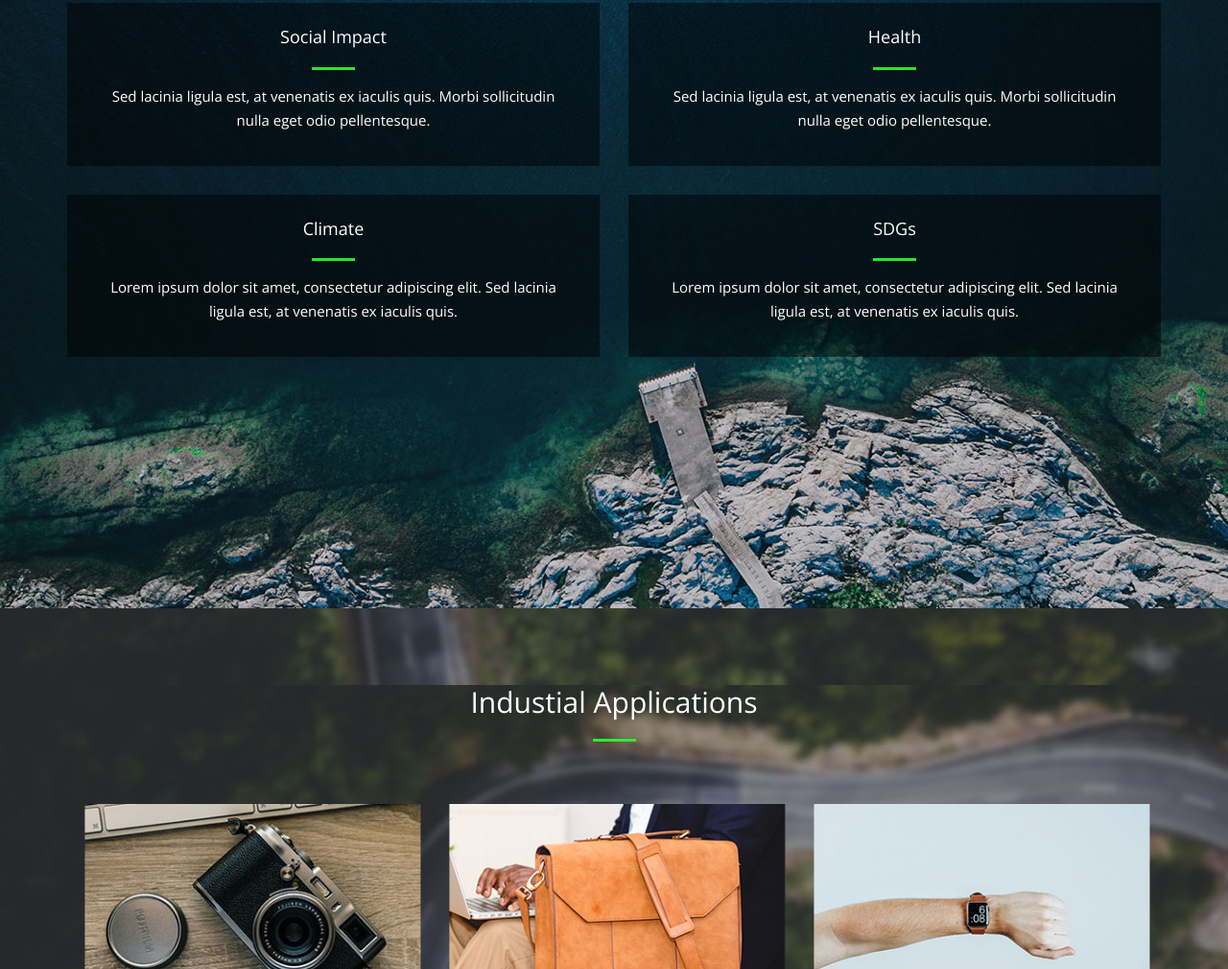
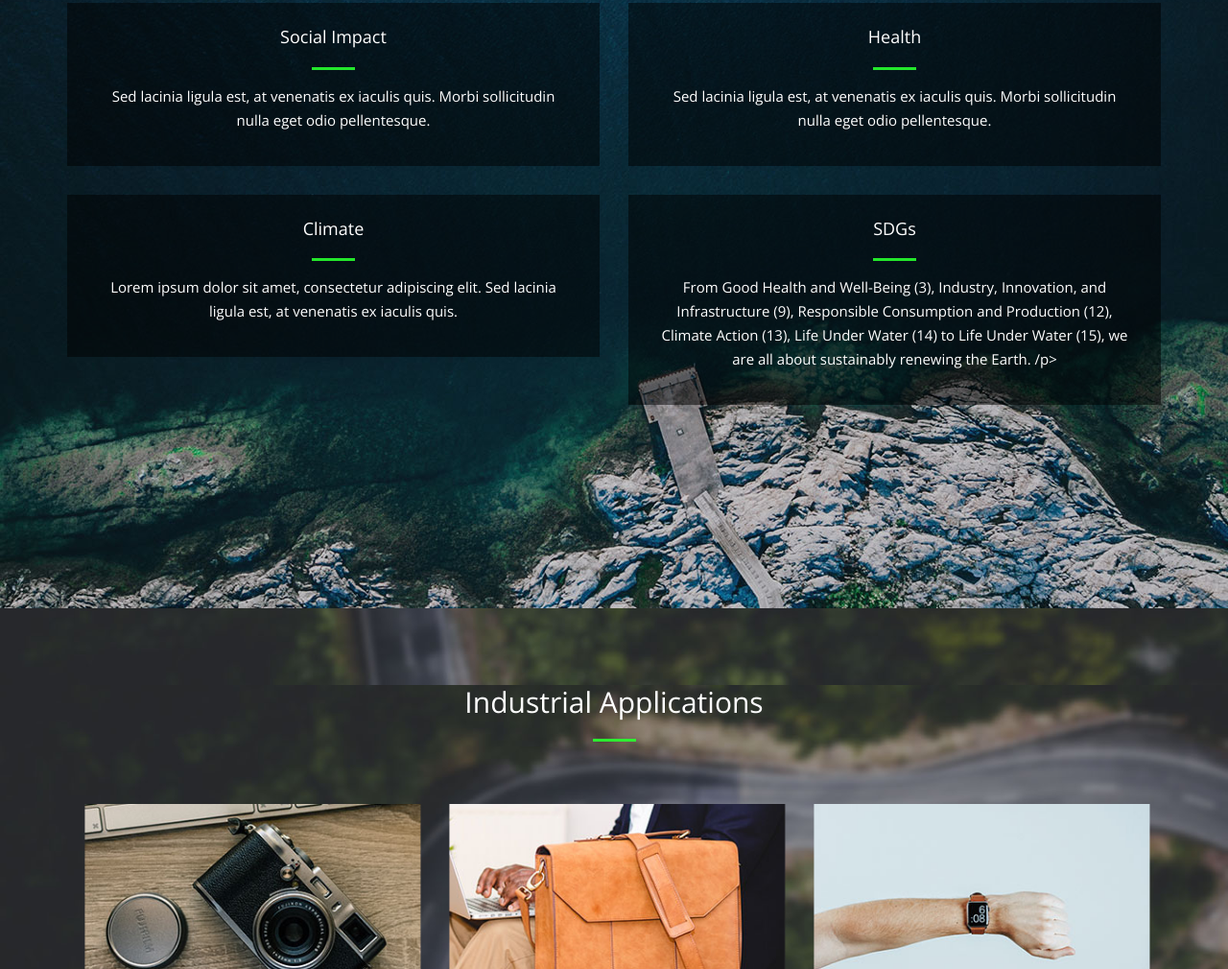
Before and after one commit to njoro254/biokraftsystems.github.io, a plain HTML site: page index.html in a window 1280 px wide. Shown: the part 966-1976 px from the top of the page at 96% size. Drawn offline with nearby package versions, Linux system fonts and the light colour scheme.

Commit message:
Index content

```diff
--- a/index.html
+++ b/index.html
@@ -4,7 +4,7 @@
 <head>
     <meta charset="utf-8">
     <meta http-equiv="X-UA-Compatible" content="IE=edge,chrome=1">
-    <title>Vanilla Bootstrap v4.2.1 Theme</title>
+    <title>Biokraft Systems Limited : Your Natural Power!</title>
     <meta name="description" content="">
     <meta name="viewport" content="width=device-width, initial-scale=1">
     <link rel="apple-touch-icon" href="apple-touch-icon.png">
@@ -39,7 +39,7 @@ https://templatemo.com/tm-526-vanilla
     <div class="parallax-content baner-content" id="home">
         <div class="container">
             <div class="first-content">
-                <h1 style="text-transform: capitalize;">BioKraft</h1>
+                <h1 style="text-transform: capitalize;">BioKraft Systems</h1>
                 <span><em>Because the future is green</em> </span>
                 <div class="primary-button">
                     <a href="#services">Learn More</a>
@@ -100,8 +100,9 @@ https://templatemo.com/tm-526-vanilla
                             <div class="service-item">
                                 <h4>SDGs</h4>
                                 <div class="line-dec"></div>
-                                <p>Lorem ipsum dolor sit amet, consectetur adipiscing elit. Sed lacinia ligula est, at
-                                    venenatis ex iaculis quis.</p>
+                                <p>From Good Health and Well-Being (3), Industry, Innovation, and Infrastructure (9),
+                                     Responsible Consumption and Production  (12), Climate Action (13), Life Under Water (14)
+                                     to Life Under Water (15), we are all about sustainably renewing the Earth. /p>
                             </div>
                         </div>
                     </div>
@@ -114,7 +115,7 @@ https://templatemo.com/tm-526-vanilla
         <div class="container">
             <div class="row">
                 <div class="col-md-12 left-text text-center pb-5">
-                    <h3>Industial Applications</h3>
+                    <h3>Industrial  Applications</h3>
                     <div class="line-dec"></div>
                 </div>
                 <div class="col-md-12">
```
